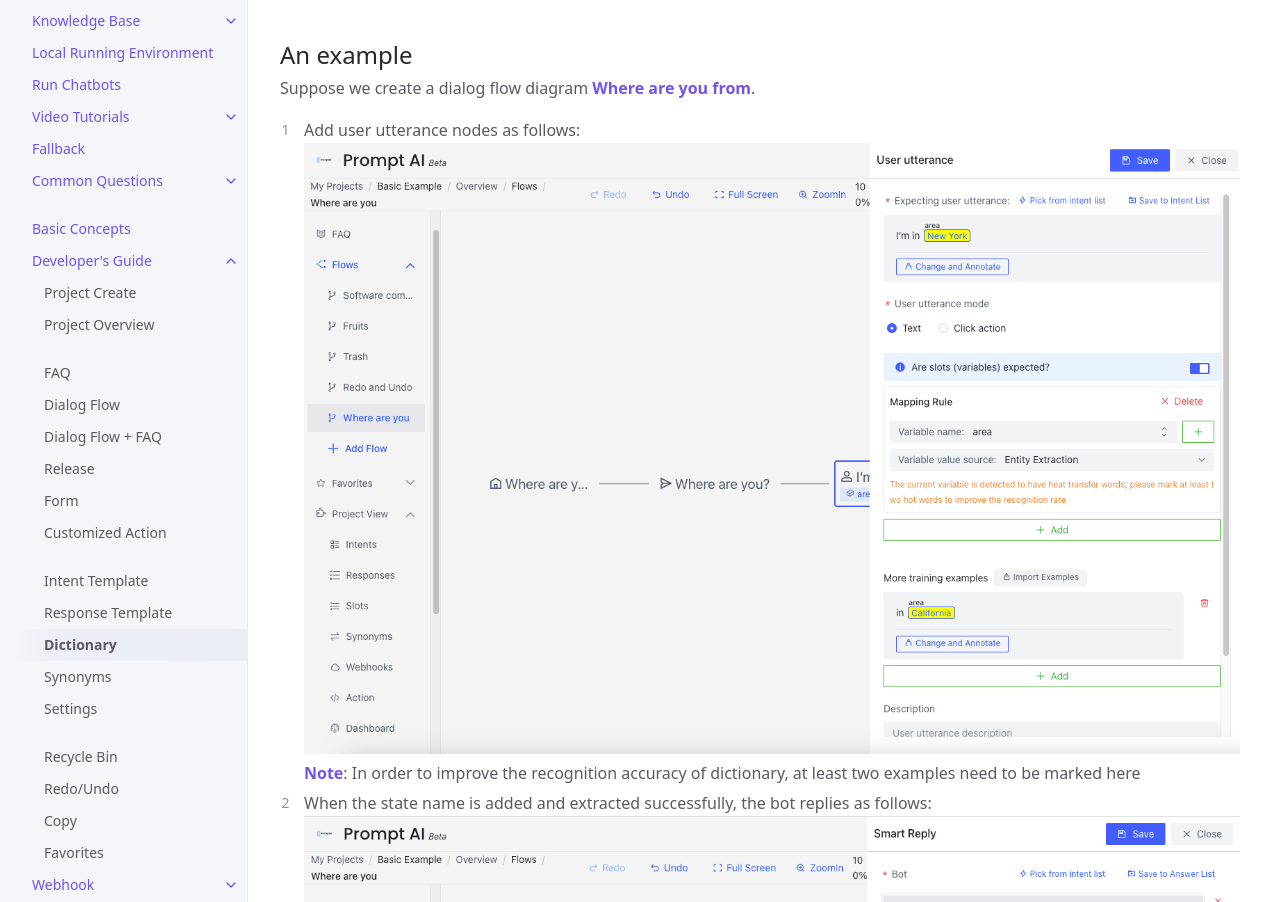
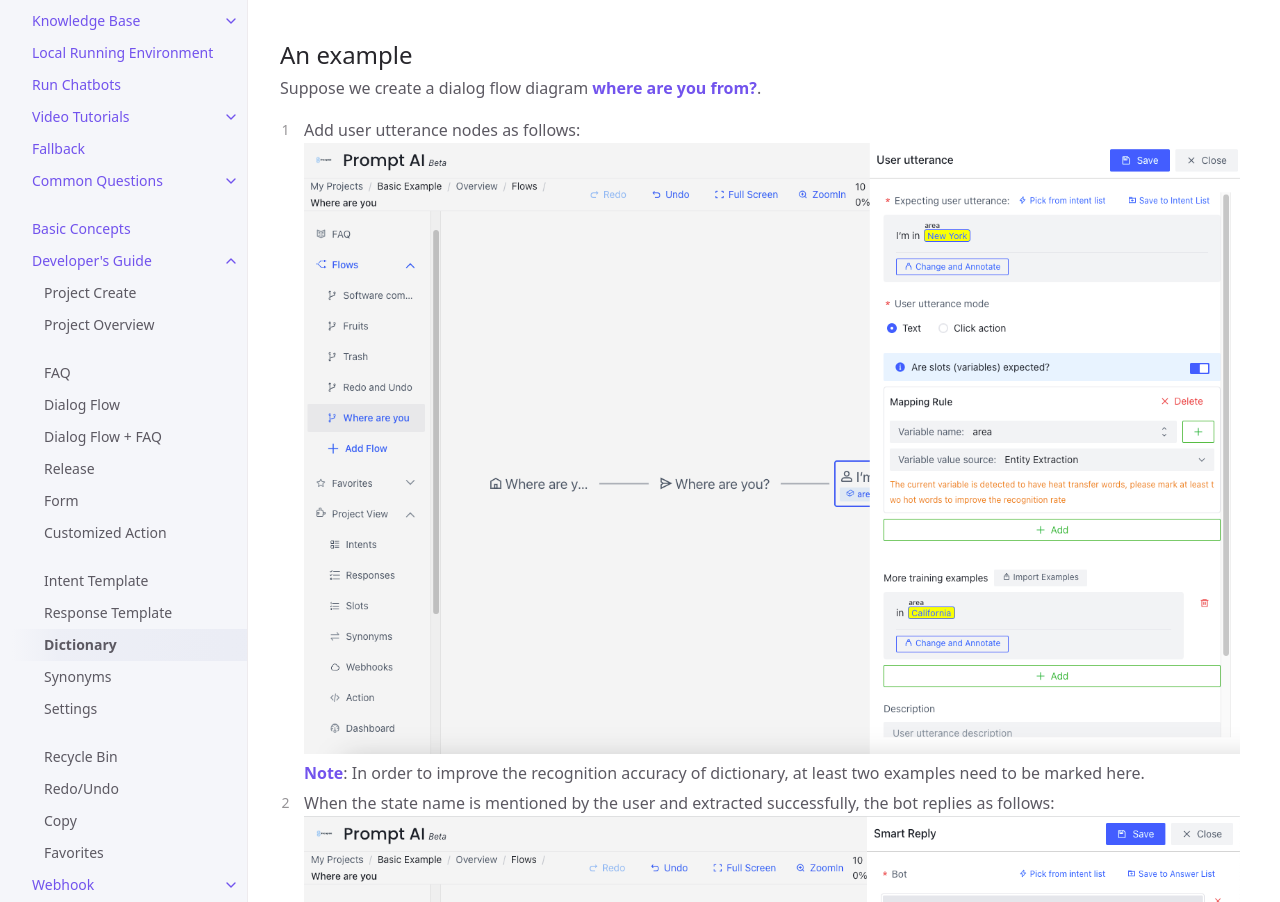
Before and after one commit to PromptAI/promptdialog, a Jekyll site: the page built from docs/tutorial/slot_dictionary.md, in a window 1280 px wide and 1400 px high, scrolled down 1747 px. Shown: the part 183-1085 px from the top of the window. Built offline with Jekyll 4.4.1, drawn with Linux system fonts in a browser that asks for light colours.

Commit message:
Update slot_dictionary.md

```diff
--- a/docs/tutorial/slot_dictionary.md
+++ b/docs/tutorial/slot_dictionary.md
@@ -31,10 +31,10 @@ After uploading successfully, you can click **Details** to check which dictionar
 
 ## An example
 
-Suppose we create a dialog flow diagram **Where are you from**.
+Suppose we create a dialog flow diagram **where are you from?**.
 
 1. Add user utterance nodes as follows:
    ![dict-04](/assets/images/tutorial/dict/dict-04.png)
-   **Note**: In order to improve the recognition accuracy of dictionary, at least two examples need to be marked here
-2. When the state name is added and extracted successfully, the bot replies as follows:
+   **Note**: In order to improve the recognition accuracy of dictionary, at least two examples need to be marked here.
+2. When the state name is mentioned by the user and extracted successfully, the bot replies as follows:
    ![dict-05](/assets/images/tutorial/dict/dict-05.png)
```
